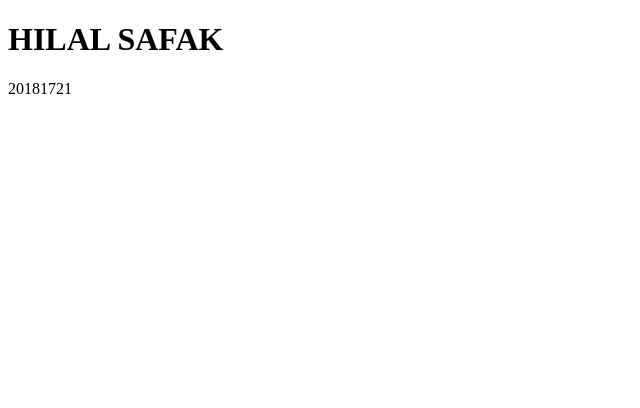
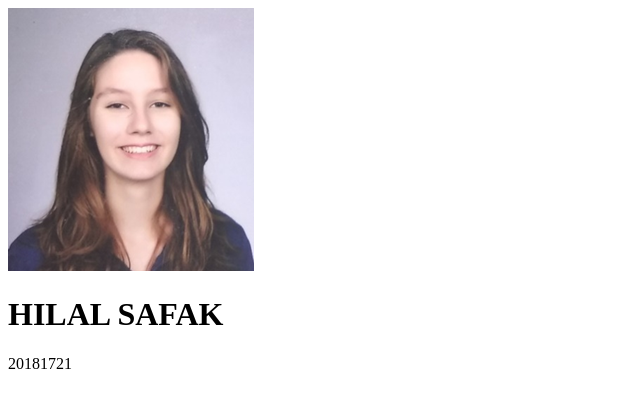
Before and after one commit to hilal10/hilal10.github.io, a plain HTML site: page index.html in a window 1280 px wide. Shown: the whole page, without its empty margins (0-640 px from the left). Drawn offline with Linux system fonts and the light colour scheme.

Commit message:
Update index.html

```diff
--- a/index.html
+++ b/index.html
@@ -5,12 +5,21 @@
     <meta http-equiv="X-UA-Compatible" content="IE=edge">
     <meta name="viewport" content="width=device-width, initial-scale=1.0">
     <title>Document</title>
+    <link rel="shortcut icon" href="favicon.jpg" type="image/jpg">
 </head>
 <body>
     <div>
+
+        <img src="1.jpg" alt="me">
+
     <h1>HILAL SAFAK</h1>
     <p1>20181721</p1>
 
-</div>
+
+    </div>
+
+
+
 </body>
+
 </html>
```
